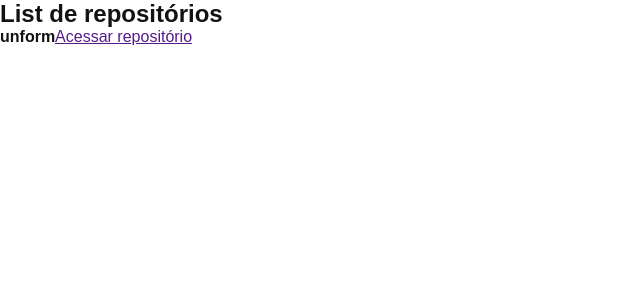
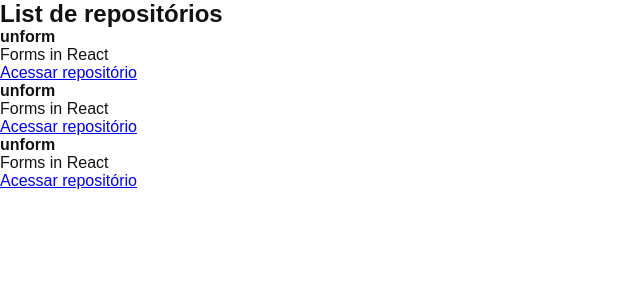
Before and after one commit to IagooCesaar/cursos-rocketseat-ignite-github-explorer, a React app: page / in a window 1280 px wide. Shown: the top 300 px of the page, without its empty margins (0-640 px from the left). Built offline with nearby package versions, Linux system fonts and the light colour scheme.

Commit message:
components and props

```diff
--- /dev/null
+++ b/src/components/RepositoryItem.jsx
@@ -0,0 +1,9 @@
+export function RepositoryItem({ repository }) {
+  return (
+    <li>
+      <strong>{repository?.name ?? 'default'}</strong>
+      <p>{repository.description}</p>
+      <a href={repository.link}>Acessar repositório</a>
+    </li>
+  )
+}
--- a/src/components/RepositoryList.jsx
+++ b/src/components/RepositoryList.jsx
@@ -1,13 +1,20 @@
+import { RepositoryItem } from "./RepositoryItem";
+
+const repository = {
+  name: 'unform',
+  description: 'Forms in React',
+  link: 'https://github.com/unform/unform'
+}
+
 export function RepositoryList() {
   return (
     <section className="repository-list">
       <h1>List de repositórios</h1>
 
       <ul>
-        <li>
-          <strong>unform</strong>
-          <a href="">Acessar repositório</a>
-        </li>
+        <RepositoryItem repository={repository} />
+        <RepositoryItem repository={repository} />
+        <RepositoryItem repository={repository} />
       </ul>
     </section>
   )
```
